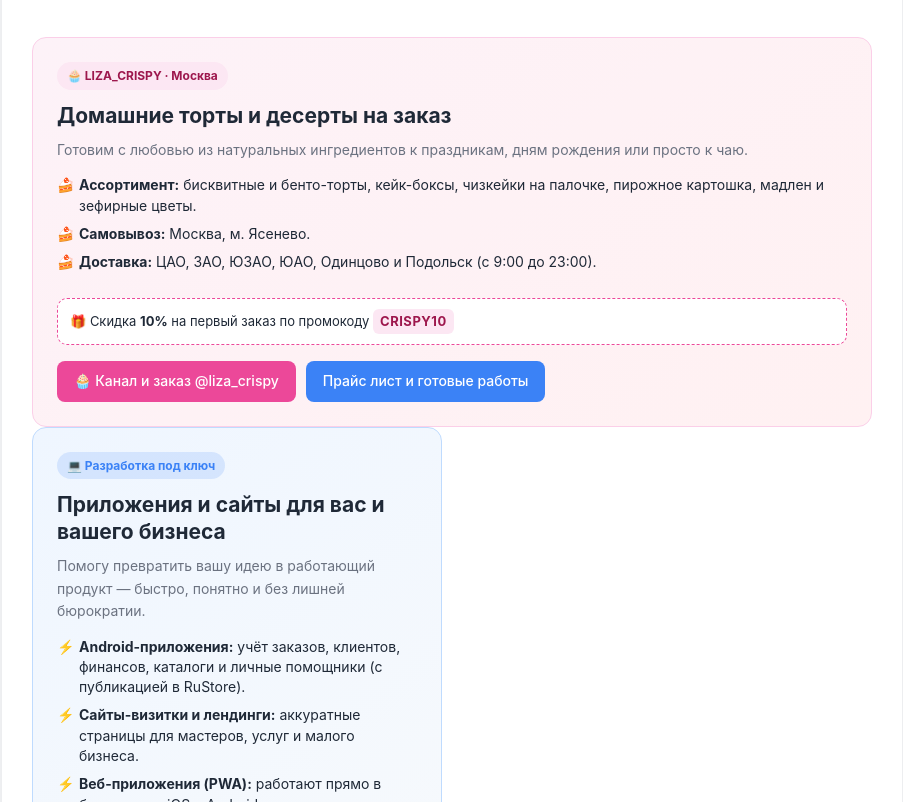
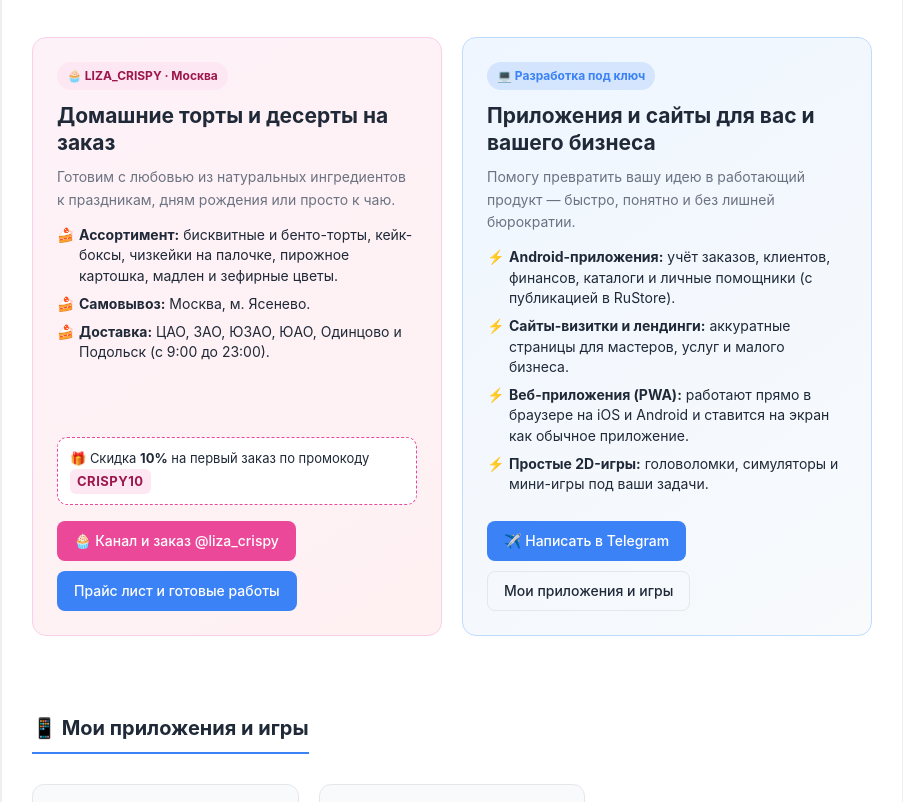
Before and after one commit to xtamsw/xtamsw.github.io, a plain HTML site: page index.html in a window 1280 px wide. Shown: the part 269-1071 px from the top of the page, without its empty margins (188-1091 px from the left). Drawn offline with Linux system fonts and the light colour scheme.

Commit message:
Update index.html

```diff
--- a/index.html
+++ b/index.html
@@ -590,7 +590,8 @@
                 Приложения, удобные веб-сервисы и игры, а также потрясающие домашние торты и десерты на заказ 💛
             </p>
         </header>
-<section class="showcase-card showcase-cake" id="cakes">
+<div class="showcase-grid" id="cakes">
+<section class="showcase-card showcase-cake">
                 <span class="showcase-badge badge-cake">🧁 LIZA_CRISPY · Москва</span>
                 <h2>Домашние торты и десерты на заказ</h2>
                 <p>
@@ -609,8 +610,8 @@
 <a href="./liza_crispy" class="btn btn-primary">Прайс лист и готовые работы</a>
                 </div>
             </section>
-        <div class="showcase-grid" id="services">
-            <section class="showcase-card showcase-dev">
+
+            <section class="showcase-card showcase-dev" id="services">
                 <span class="showcase-badge badge-dev">💻 Разработка под ключ</span>
                 <h2>Приложения и сайты для вас и вашего бизнеса</h2>
                 <p>
```
